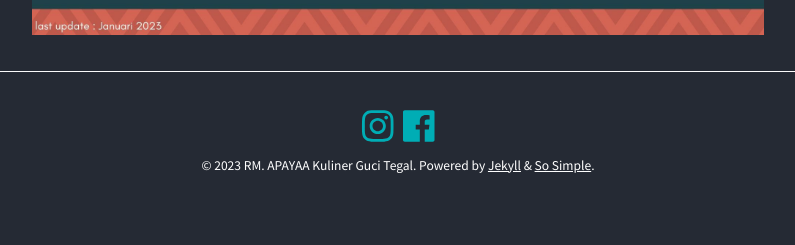
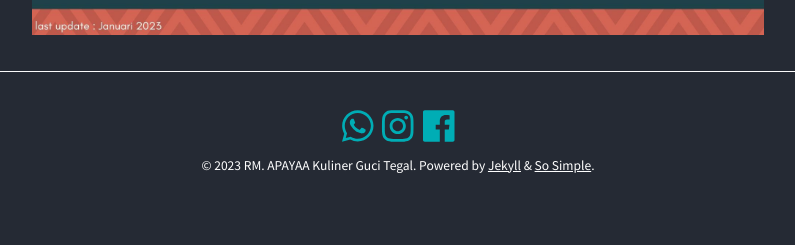
Before and after one commit to rm-apayaa/rm-apayaa.github.io, a Jekyll site: the page built from index.md, in a window 1280 px wide. Shown: the part 2562-2807 px from the top of the page, without its empty margins (242-1037 px from the left). Built offline with Jekyll 4.4.1, drawn with Linux system fonts in a browser that asks for light colours; nearby versions of some CDN libraries.

Commit message:
update site and favicon

```diff
--- a/_config.yml
+++ b/_config.yml
@@ -22,7 +22,7 @@ description: "Makan kenyang, kantong aman !"
 baseurl: # the subpath of your site, e.g. "/blog"
 url: "https://rm-apayaa.github.io"
 logo: #"/images/logo-rm-apayaa.png"
-date_format: "%B %-d, %Y"
+date_format: #"%B %-d, %Y"
 read_time: # reading time estimates, e.g. true
 words_per_minute: # 200
 mathjax:
@@ -87,7 +87,7 @@ defaults:
       type: posts
     values:
       layout: post
-      share: true
+      share: false
 
 # Site Author
 author:
@@ -96,6 +96,10 @@ author:
   email: rm.apayaa@gmail.com
   twitter:
   links:
+    - title: WhatsApp
+      url: https://wa.me/6282288898556
+      icon: fab fa-whatsapp
+
     - title: Instagram
       url: https://instagram.com/rm.apayaa
       icon: fab fa-instagram
@@ -106,6 +110,10 @@ author:
 
 # Footer Links
 footer_links:
+    - title: WhatsApp
+      url: https://wa.me/6282288898556
+      icon: fab fa-whatsapp
+
     - title: Instagram
       url: https://instagram.com/rm.apayaa
       icon: fab fa-instagram
--- a/_includes/head-custom.html
+++ b/_includes/head-custom.html
@@ -1,3 +1,9 @@
+<head>
+
+<link rel="icon" type="image/png" sizes="32x32" href="/favicon.png">
+
+</head>
+
 <!-- start custom head snippets -->
 
 <!-- insert favicons. use http://realfavicongenerator.net/ -->
```
Also changed, not shown: favicon.ico (added), favicon.png (added), images/logo-rm-apayaa.png, 6 other files.
